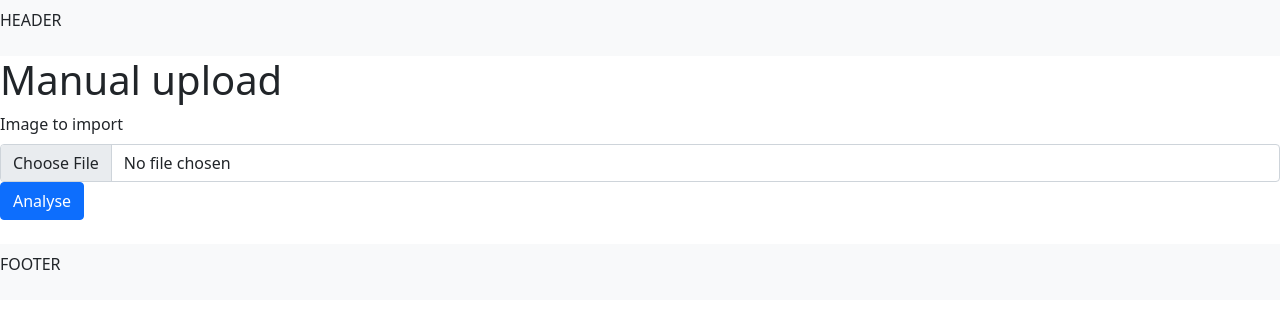
After one commit to iFairPlay22/EPS3-Report-Server, a Flask app: page /manual-upload in a window 1280 px wide. The commit adds this page. Shown: the top 309 px of the page. Run offline with Flask 2, Linux system fonts and the light colour scheme.

Commit message:
Add Jquery + Manual upload

```diff
--- a/main.py
+++ b/main.py
@@ -1,6 +1,6 @@
-from flask import Flask, redirect, url_for, request, render_template
+from flask import Flask, redirect, url_for, request, render_template, send_file
 from datetime import datetime
-import uuid
+import io
 import os
 from collections import Counter
 import json
@@ -75,6 +75,16 @@ def apiClear():
 #####> POST REQUESTS
 ################################################################################################
 
+def makePrediction(initial_image : Image):
+
+    # Make prediction
+	results         = model([initial_image])
+	results_data    = results.pandas().xyxy[0]
+	result_img_arr  = results.render()[0]
+	result_image    = Image.fromarray(result_img_arr)
+
+	return results_data, result_image
+
 # Upload the report files in the STORAGE_FOLDER
 def uploadReportFiles(data : str, initial_file : Image):
 
@@ -100,8 +110,7 @@ def uploadReportFiles(data : str, initial_file : Image):
 	initial_file.save(initial_image_full_path)
 
 	# Make prediction
-	results         = model([initial_file])
-	results_data    = results.pandas().xyxy[0]
+	results_data, result_image = makePrediction(initial_file)
 	predictions_nb  = results_data.shape[0]
 	predictions_json = {
 		"metadata": {
@@ -134,9 +143,7 @@ def uploadReportFiles(data : str, initial_file : Image):
 		f.write(json.dumps(predictions_json, indent=4))
 
 	# Save result image
-	result_img   = results.render()[0]
-	result_file  = Image.fromarray(result_img)
-	result_file.save(result_image_full_path)
+	result_image.save(result_image_full_path)
 
 	# Return full paths
 	return getAnalysis(building_name, date, row, column)
@@ -218,9 +225,30 @@ def apiUploadFromStorage(building_name : str):
 
 	return result
 
+# See the result image of a manual prediction
+@app.route('/api/manual-prediction', methods=['POST'])
+def manualPrediction():
+
+	# Requests
+	if not("file" in request.files):
+		return 'No file "file" found...'
+
+	results_data, result_image = makePrediction(Image.open(request.files["file"].stream))
+
+	img_io = io.BytesIO()
+	result_image.save(img_io, 'JPEG', quality=70)
+	img_io.seek(0)
+	return send_file(img_io, mimetype='image/jpeg')
+
 ################################################################################################
 #####> GET REQUESTS
 ################################################################################################
+
+# Manual prediction view
+@app.route('/manual-upload', methods=['GET'])
+def manualUpload():
+	return render_template("pages/manual_upload.html")
+
 
 # See the results of a previous analysis
 @app.route('/report/<building_name>/<day_string>', methods=['GET'])
--- /dev/null
+++ b/static/js/base.js
@@ -0,0 +1 @@
+console.log("Hello base.js!")
--- /dev/null
+++ b/static/js/manual_upload.js
@@ -0,0 +1,32 @@
+console.log("Hello manual_upload.js!")
+
+$(document).ready(function(){
+
+    $("#manual-file-upload-btn").click(() => {
+
+        // Upload the image
+        var input = document.querySelector('#manual-upload-file-input')
+
+        var formdata = new FormData();
+        formdata.append("file", input.files[0]);
+
+        var requestOptions = {
+            method: 'POST',
+            body: formdata,
+            redirect: 'follow'
+        };
+
+        fetch("http://127.0.0.1:5000/api/manual-prediction", requestOptions)
+            .then(response => response.blob())
+            .then(imageBlob => {
+
+                // Display the image result
+                const imageObjectURL = URL.createObjectURL(imageBlob);
+                document.querySelector("#uploaded-image-result").src = imageObjectURL;
+                console.log(imageObjectURL);
+            })
+            .catch(error => console.log('error', error));
+
+    });
+
+});
--- /dev/null
+++ b/static/js/report.js
@@ -0,0 +1 @@
+console.log("Hello report.js!")
--- a/templates/html/base/base.html
+++ b/templates/html/base/base.html
@@ -14,17 +14,29 @@
 		<!-- Specific CSS -->
 		{% block css %}{% endblock %}
 
+		<!-- Add Jquery -->
+		<script src="https://ajax.googleapis.com/ajax/libs/jquery/3.6.0/jquery.min.js"></script>
+
 		<title> {% block title %} EPS#3 {% endblock %} </title>
 	</head>
 
 	<body>
+		<!-- Header -->
 		{% include 'base/header.html' %}
 
+		<!-- Body -->
 		{% block body %}{% endblock %}
 
+		<!-- Footer -->
 		{% include 'base/footer.html' %}
 
 		<!-- Bootstrap Bundle with Popper JS -->
 		<script src="https://cdn.jsdelivr.net/npm/bootstrap@5.0.2/dist/js/bootstrap.bundle.min.js" integrity="sha384-MrcW6ZMFYlzcLA8Nl+NtUVF0sA7MsXsP1UyJoMp4YLEuNSfAP+JcXn/tWtIaxVXM" crossorigin="anonymous"></script>
+
+		<!-- Main JS -->
+		<script src="{{ url_for('static', filename='js/base.js') }}"></script>
+
+		<!-- Specific JS -->
+		{% block js %}{% endblock %}
 	</body>
 </html>
--- /dev/null
+++ b/templates/html/pages/manual_upload.html
@@ -0,0 +1,30 @@
+{% extends 'base/base.html' %}
+
+{% block title %}Report{% endblock %}
+
+{% block css %}
+    <link rel="stylesheet" href="{{ url_for('static', filename='css/report.css') }}">
+{% endblock %}
+
+{% block body %}
+    <div class="manual-upload-title">
+        <h1>Manual upload<h1>
+    </div>
+
+    <div class="manual-upload-form">
+        <div class="manual-upload-file-container">
+            <label class="form-label" for="manual-upload-file-input">Image to import</label>
+            <input type="file" class="form-control" id="manual-upload-file-input" />
+        </div>
+
+        <button id="manual-file-upload-btn" class="btn btn-primary btn-block">Analyse</button>
+    </div>
+
+    <div class="manual-upload-result">
+        <img id="uploaded-image-result">
+    </div>
+{% endblock %}
+
+{% block js %}
+    <script src="{{ url_for('static', filename='js/manual_upload.js') }}"></script>
+{% endblock %}
--- a/templates/html/pages/report.html
+++ b/templates/html/pages/report.html
@@ -98,3 +98,7 @@
         </table>
     </div>
 {% endblock %}
+
+{% block js %}
+    <script src="{{ url_for('static', filename='js/report.js') }}"></script>
+{% endblock %}
```
